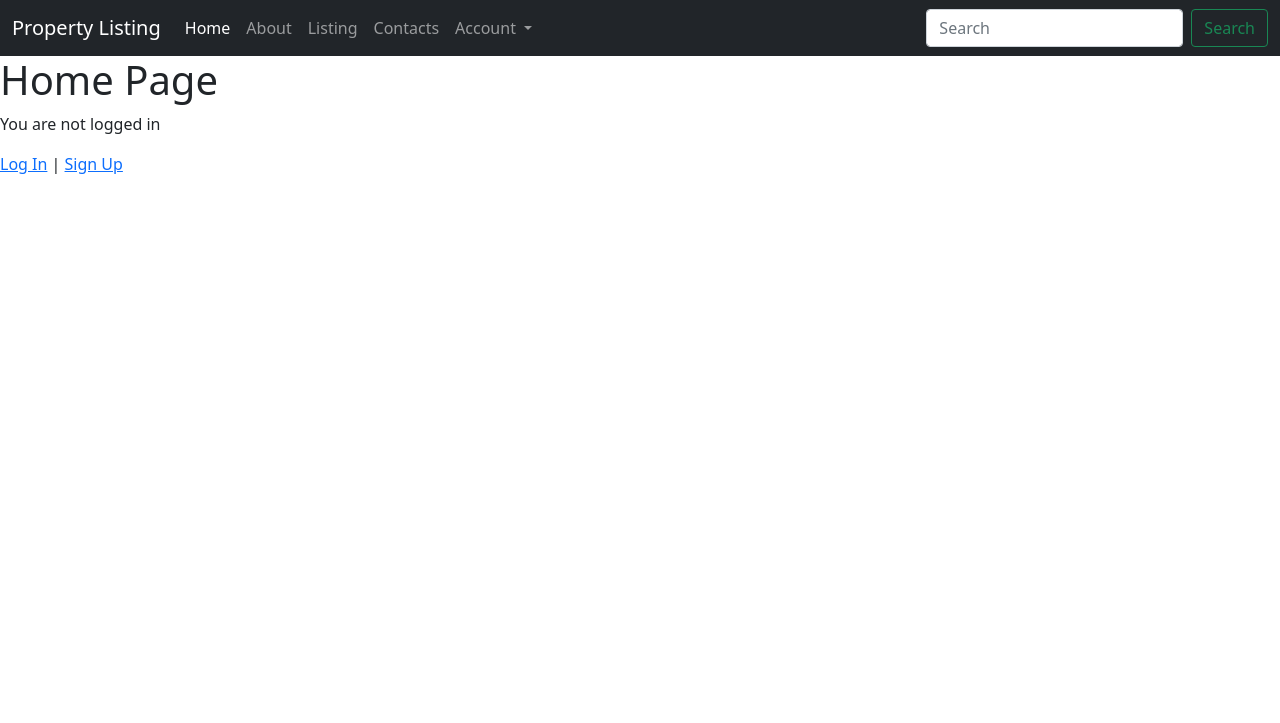
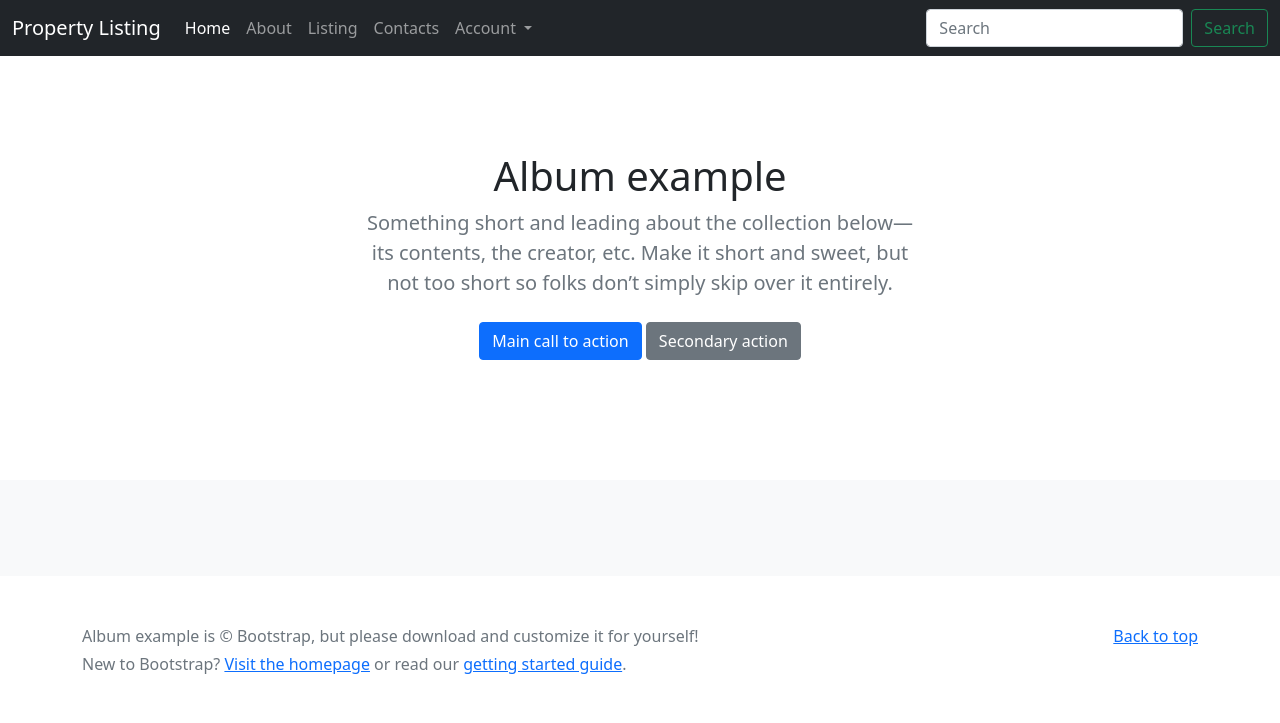
Before and after one commit to irungumaina/property_listing_portal, a Django app: page / in a window 1280 px wide. Shown: the top 723 px of the page. Run offline with Django 3.2, Linux system fonts and the light colour scheme; some libraries are stand-ins or nearby versions.

Commit message:
populated pages content

```diff
--- a/static/css/base.css
+++ b/static/css/base.css
@@ -0,0 +1,26 @@
+.bd-placeholder-img {
+    font-size: 1.125rem;
+    text-anchor: middle;
+    -webkit-user-select: none;
+    -moz-user-select: none;
+    user-select: none;
+  }
+
+@media (min-width: 768px) {
+    .bd-placeholder-img-lg {
+      font-size: 3.5rem;
+    }
+  }
+
+
+.b-example-divider {
+    height: 3rem;
+    background-color: rgba(0, 0, 0, .1);
+    border: solid rgba(0, 0, 0, .15);
+    border-width: 1px 0;
+    box-shadow: inset 0 .5em 1.5em rgba(0, 0, 0, .1), inset 0 .125em .5em rgba(0, 0, 0, .15);
+  }
+
+@media (min-width: 992px) {
+    .rounded-lg-3 { border-radius: .3rem; }
+  }
--- a/templates/_base.html
+++ b/templates/_base.html
@@ -19,7 +19,7 @@
 <body>
     <header>
 
-        <nav class="navbar navbar-expand-lg navbar-dark bg-dark">
+        <nav class="navbar navbar-expand-lg navbar-dark bg-dark ">
             <div class=" container-fluid">
                 <a class="navbar-brand" href="#">Property Listing</a>
                 <button class="navbar-toggler" type="button" data-bs-toggle="collapse"
@@ -78,6 +78,19 @@
         {% endblock content %}
     </div>
 
+    {% comment %} Footer {% endcomment %}
+
+    <footer class="text-muted py-5">
+        <div class="container">
+            <p class="float-end mb-1">
+                <a href="#">Back to top</a>
+            </p>
+            <p class="mb-1">Album example is &copy; Bootstrap, but please download and customize it for yourself!</p>
+            <p class="mb-0">New to Bootstrap? <a href="/">Visit the homepage</a> or read our <a
+                    href="../getting-started/introduction/">getting started guide</a>.</p>
+        </div>
+    </footer>
+
     {% comment %} Bootstrap5 JavaScript links {% endcomment %}
     <script src="https://cdn.jsdelivr.net/npm/@popperjs/core@2.10.2/dist/umd/popper.min.js"
         integrity="sha384-7+zCNj/IqJ95wo16oMtfsKbZ9ccEh31eOz1HGyDuCQ6wgnyJNSYdrPa03rtR1zdB" crossorigin="anonymous">
--- a/templates/home.html
+++ b/templates/home.html
@@ -5,14 +5,68 @@
 {% block title %} Home {% endblock title %}
 
 {% block content %}
-<h1>Home Page</h1>
-{% if user.is_authenticated %}
-<p>Hi {{ user.email }}!</p>
-<p><a href="{% url 'account_logout' %}">Log Out</a></p>
-{% else %}
-<p>You are not logged in</p>
-<p><a href="{% url 'account_login' %}">Log In</a> |
-    <a href="{% url 'account_signup' %}">Sign Up</a></p>
-{% endif %}
 
-{% endblock content %}
+
+
+<section class="py-5 text-center container">
+    <div class="row py-lg-5">
+        <div class="col-lg-6 col-md-8 mx-auto">
+            <h1 class="fw-light">Album example</h1>
+            <p class="lead text-muted">Something short and leading about the collection below—its contents, the creator,
+                etc. Make it short and sweet, but not too short so folks don’t simply skip over it entirely.</p>
+            <p>
+                <a href="#" class="btn btn-primary my-2">Main call to action</a>
+                <a href="#" class="btn btn-secondary my-2">Secondary action</a>
+            </p>
+        </div>
+    </div>
+</section>
+
+<div class="album py-5 bg-light">
+    <div class="container">
+
+        <div class="row row-cols-1 row-cols-sm-2 row-cols-md-3 g-3">
+
+            {% for listing in listing_list %}
+
+            <div class="col">
+                <div class="card shadow-sm">
+
+                    {% if listing.listing_cover %}
+
+                    <img class="listing_cover bd-placeholder-img card-img-top width=" 100%" height="225"
+                        xmlns="http://www.w3.org/2000/svg" role="img" aria-label="Placeholder: Thumbnail"
+                        preserveAspectRatio="xMidYMid slice" focusable="false" src="{{ listing.listing_cover.url }}"
+                        alt="{{ listing.title }}">
+
+                    {% endif %}
+
+                    <div class="card-body">
+                        <h3><a href="{{ listing.get_absolute_url }}"> {{ listing.title }}</a></h3>
+                        <p class="card-text">{{ listing.introduction }}</p>
+                        <p class="card-text">{{ listing.county }}</p>
+                        <p class="card-text">{{ listing.town }}</p>
+                        <h4>Ksh. {{ listing.price }}</h4>
+
+                        <div class="d-flex justify-content-between align-items-center">
+                            <div class="btn-group">
+
+                                <button type="button" class="btn btn-sm btn-outline-secondary">View Property</button>
+                                {% if user.is_authenticated %}
+                                <button type="button" class="btn btn-sm btn-outline-secondary">Edit Property</button>
+                                {% endif %}
+
+                            </div>
+                        </div>
+                    </div>
+                </div>
+            </div>
+
+            {% endfor %}
+        </div>
+    </div>
+
+
+
+
+    {% endblock content %}
```
Also changed, not shown: TODO.txt (+12 -0 lines), templates/about.html (+26 -10 lines), templates/contact.html (+17 -9 lines), templates/listings/listing_list.html (+48 -5 lines), static/js/base.js (deleted), 2 other files.
